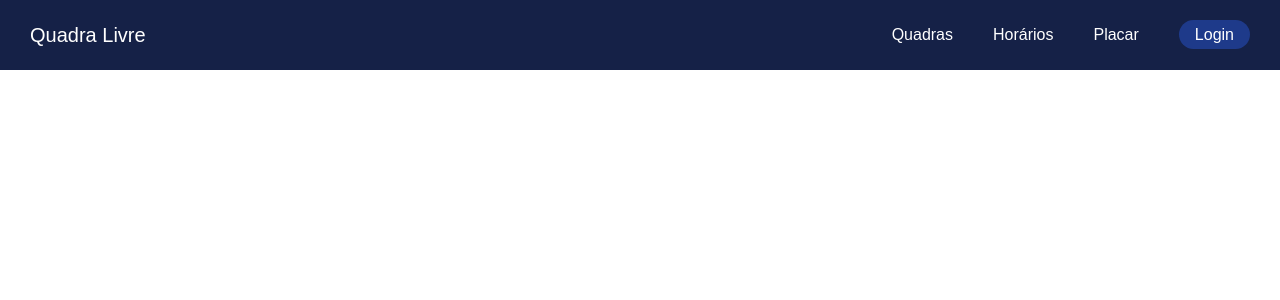
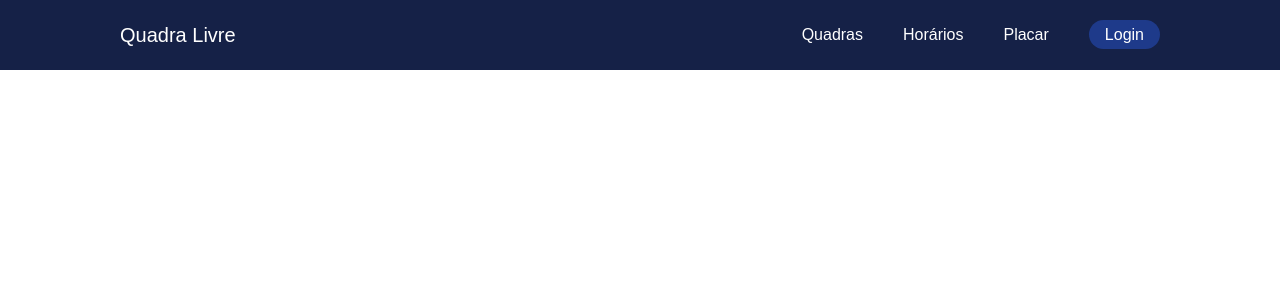
Before and after one commit to samuell40/QuadraLivre, a Vue app in the folder front-end/: page / in a window 1280 px wide. Shown: the top 300 px of the page. Built offline with nearby package versions, Linux system fonts and the light colour scheme.

Commit message:
Corrigindo detalhes na responsividade do navbar

```diff
--- a/front-end/src/components/NavBar.vue
+++ b/front-end/src/components/NavBar.vue
@@ -61,15 +61,16 @@ export default {
   color: #ffffff;
   font-size: 20px;
   white-space: nowrap;
+  margin-left: 90px
 }
 
-/* Links */
 .nav-links {
   list-style: none;
   display: flex;
   gap: 40px;
   margin: 0;
   padding: 0;
+   margin-right: 90px;
 }
 
 .nav-links li a {
@@ -84,7 +85,6 @@ export default {
   border-radius: 30px;
 }
 
-/* Hamburger */
 .hamburger {
   display: none;
   flex-direction: column;
@@ -99,7 +99,6 @@ export default {
   transition: 0.3s;
 }
 
-/* Menu mobile ativo */
 .nav-links.active {
   display: flex;
   flex-direction: column;
@@ -115,6 +114,10 @@ export default {
 @media (max-width: 768px) {
   .nav-links {
     display: none;
+    margin-right: 0;
+  }
+  .logo{
+    margin-left: 0;
   }
 
   .hamburger {
```
